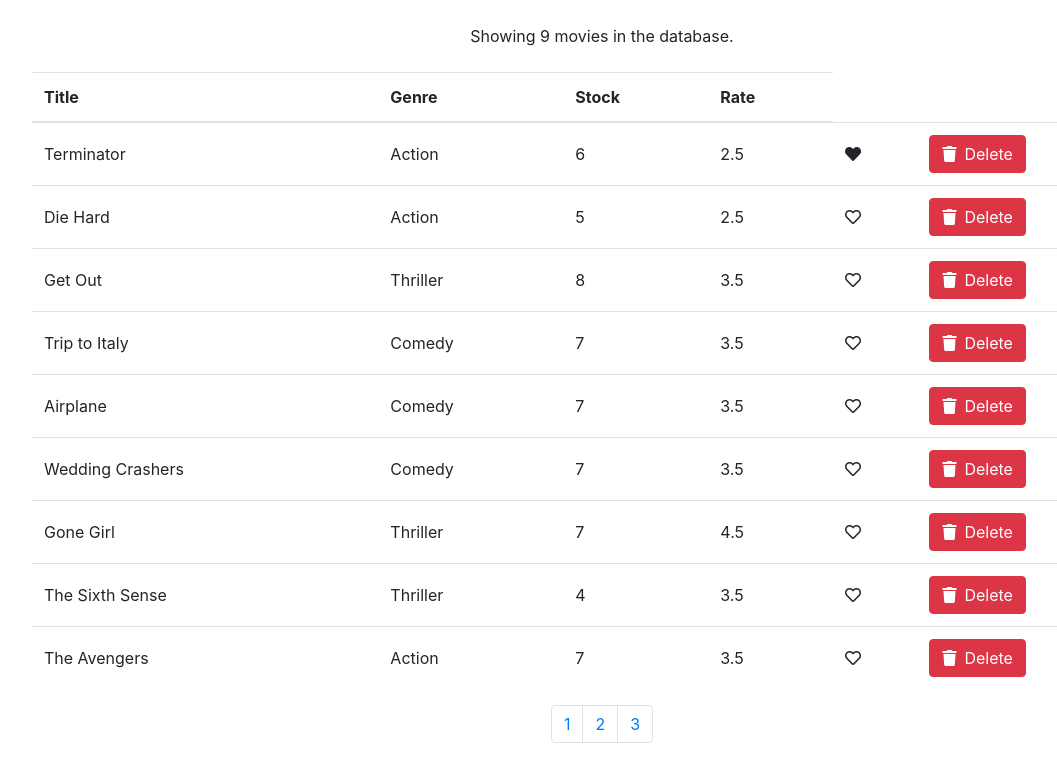
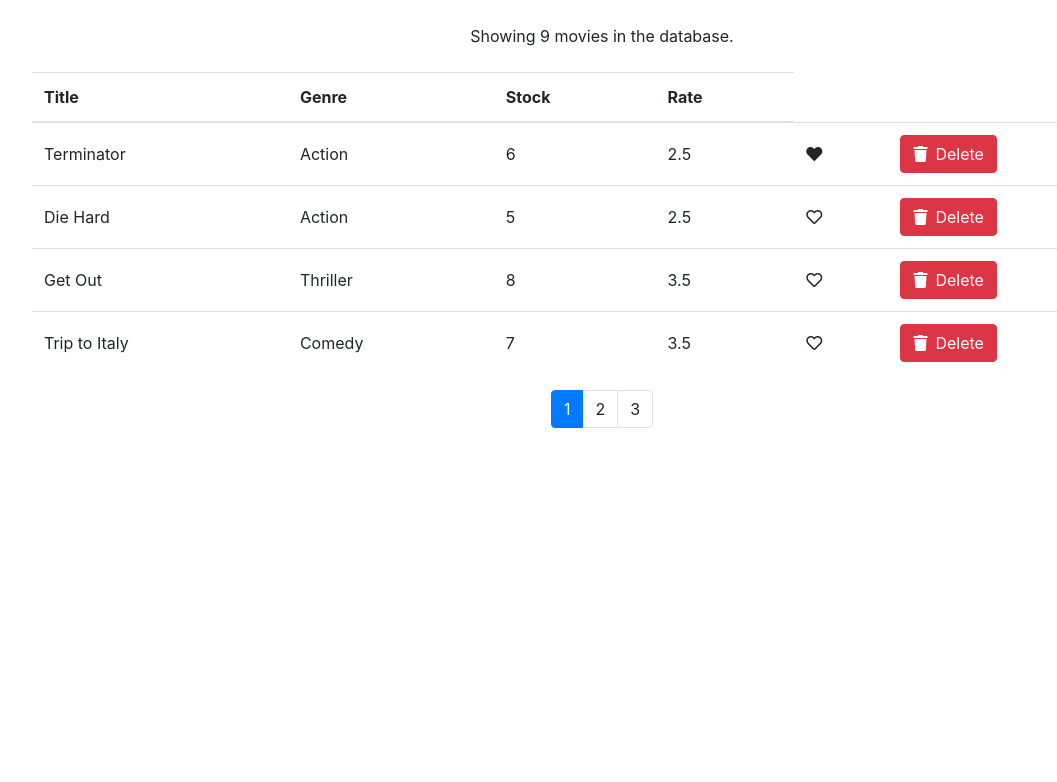
Before and after one commit to shennguyenrs/study_projects, a React (Create React App) app in the folder reactjs/movies-app/: page / in a window 1280 px wide. Shown: the top 782 px of the page, without its empty margins (38-1095 px from the left). Built offline with nearby package versions, Linux system fonts and the light colour scheme.

Commit message:
update code

```diff
--- a/reactjs/movies-app/src/components/common/pagination.jsx
+++ b/reactjs/movies-app/src/components/common/pagination.jsx
@@ -2,17 +2,21 @@
 import _ from "lodash";
 
 const pagination = (props) => {
-  const { itemsCount, pageSize } = props;
-  const pagesCount = Math.ceil(itemsCount / pageSize);
+  let { itemsCount, pageSize, currentPage, onChangePage } = props;
+  let pagesCount = Math.ceil(itemsCount / pageSize);
+
   if (pagesCount === 1) return null;
-  const pages = _.range(1, pagesCount + 1);
+  let pages = _.range(1, pagesCount + 1);
 
   return (
     <nav>
       <ul className="pagination justify-content-center">
         {pages.map((page) => (
-          <li key={page} className="page-item">
-            <a href="#" className="page-link">
+          <li
+            key={page}
+            className={page === currentPage ? "page-item active" : "page-item"}
+          >
+            <a className="page-link" onClick={() => onChangePage(page)}>
               {page}
             </a>
           </li>
--- a/reactjs/movies-app/src/components/movies.jsx
+++ b/reactjs/movies-app/src/components/movies.jsx
@@ -2,20 +2,25 @@
 import { getMovies } from "../services/fakeMovieService";
 import Like from "./common/like";
 import Pagination from "./common/pagination";
+import { paginate } from "../utils/paginate";
 
 export default class Movies extends Component {
   state = {
     movies: getMovies(),
     pageSize: 4,
+    currentPage: 1,
   };
 
   render() {
-    if (this.state.movies.length === 0)
-      return <p>There are no movies in the database.</p>;
+    let { length: count } = this.state.movies;
+    let { pageSize, currentPage, movies: allMovies } = this.state;
+    let movies = paginate(allMovies, currentPage, pageSize);
+
+    if (count === 0) return <p>There are no movies in the database.</p>;
     return (
       <>
         <p className="text-center m-4">
-          Showing {this.state.movies.length} movies in the database.
+          Showing {count} movies in the database.
         </p>
         <table className="table container">
           <thead>
@@ -27,7 +32,7 @@
             </tr>
           </thead>
           <tbody>
-            {this.state.movies.map((movie) => (
+            {movies.map((movie) => (
               <tr key={movie._id}>
                 <td className="align-middle">{movie.title}</td>
                 <td className="align-middle">{movie.genre.name}</td>
@@ -54,16 +59,17 @@
           </tbody>
         </table>
         <Pagination
-          itemsCount={this.state.movies.length}
-          pageSize={this.state.pageSize}
-          changePage={this.changePage}
+          itemsCount={count}
+          currentPage={currentPage}
+          pageSize={pageSize}
+          onChangePage={this.changePage}
         />
       </>
     );
   }
 
   changePage = (page) => {
-    console.log(page);
+    this.setState({ currentPage: page });
   };
 
   deleteItem = (movie) => {
--- /dev/null
+++ b/reactjs/movies-app/src/utils/paginate.jsx
@@ -0,0 +1,5 @@
+import _ from "lodash";
+export function paginate(items, pageNumber, pageSize) {
+  let startIndex = (pageNumber - 1) * pageSize;
+  return _(items).splice(startIndex).take(pageSize).value();
+}
```
